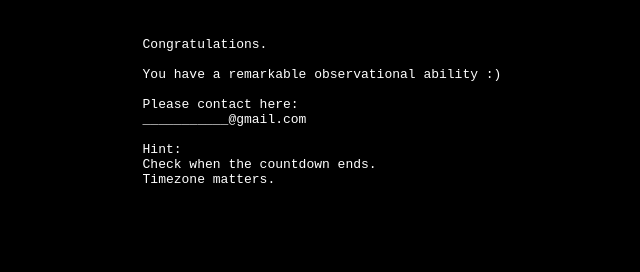
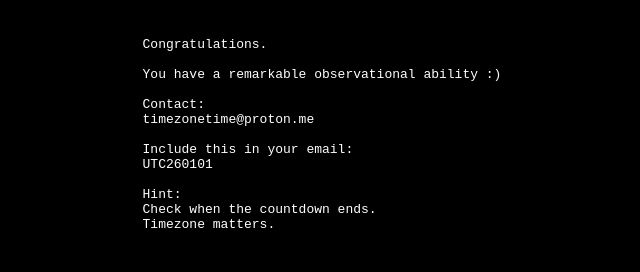
Before and after one commit to mistary6464/mystery, a plain HTML site: page stage1.html in a window 1280 px wide. Shown: the whole page, without its empty margins (318-958 px from the left). Drawn offline with Linux system fonts and the light colour scheme.

Commit message:
stage1.html

```diff
--- a/stage1.html
+++ b/stage1.html
@@ -17,8 +17,11 @@ Congratulations.
 
 You have a remarkable observational ability :)
 
-Please contact here:
-___________@gmail.com
+Contact:
+timezonetime@proton.me
+
+Include this in your email:
+UTC260101
 
 Hint:
 Check when the countdown ends.
```
